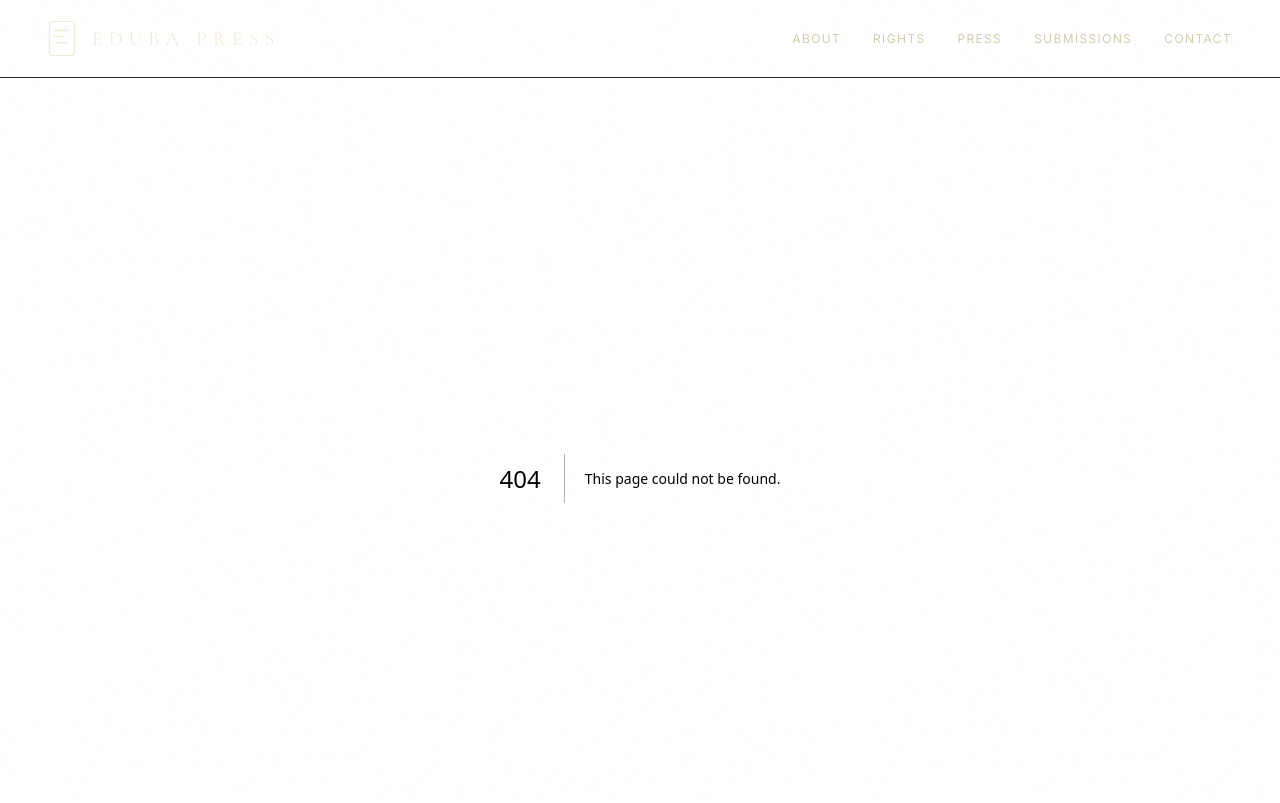
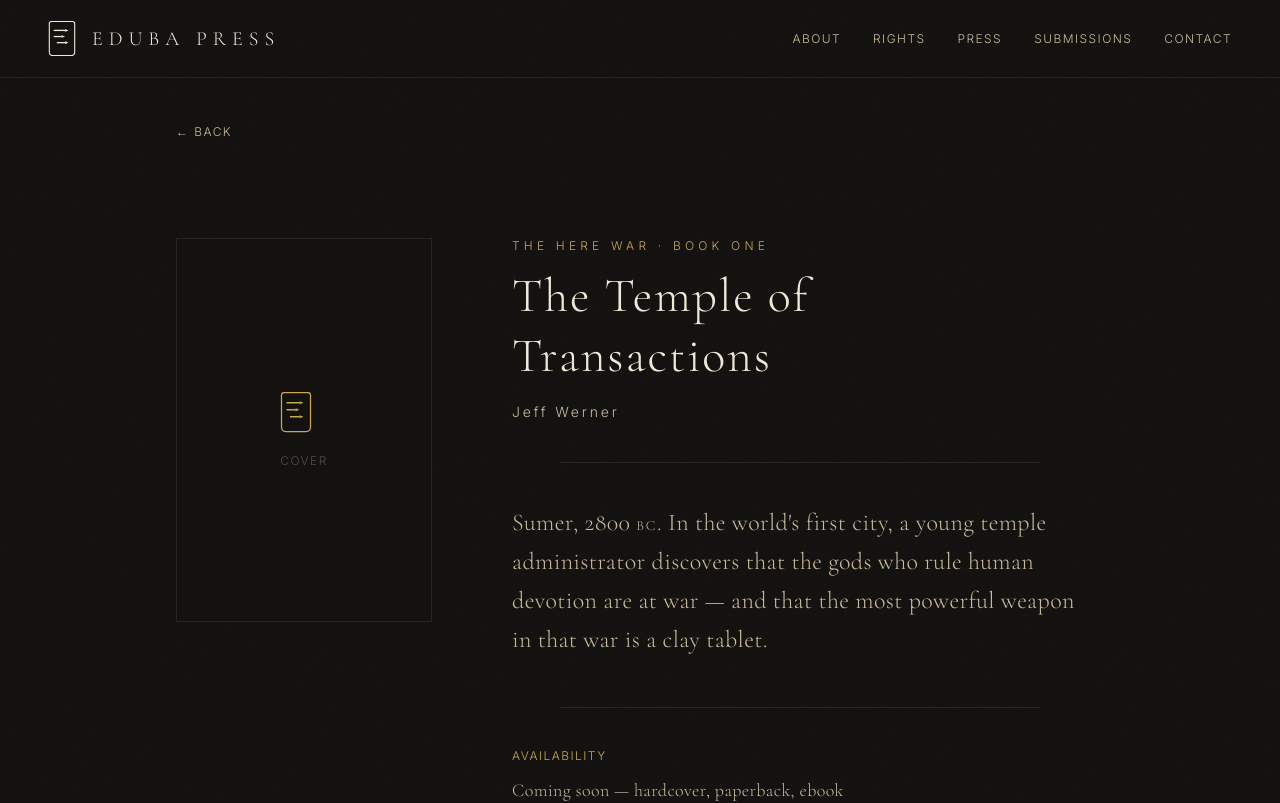
Before and after one commit to jeffwerner00/edubapress-site, a Next.js app: page /books/temple-of-transactions in a window 1280 px wide. Before the commit this address had no page. Shown: the top 803 px of the page. Built offline with nearby package versions, Linux system fonts and the light colour scheme.

Commit message:
Add book detail page (Temple of Transactions); update home Learn More link, remove Order Now

```diff
--- /dev/null
+++ b/app/books/temple-of-transactions/page.tsx
@@ -0,0 +1,103 @@
+import Link from 'next/link'
+import { EdubaMark } from '@/components/EdubaMark'
+
+export const metadata = { title: 'The Temple of Transactions — Eduba Press' }
+
+const serif = { fontFamily: 'var(--font-cormorant), Georgia, serif' }
+
+export default function TempleOfTransactionsPage() {
+  return (
+    <>
+      {/* Back link */}
+      <div className="px-6 md:px-12 pt-10 max-w-5xl mx-auto">
+        <Link
+          href="/"
+          className="text-xs uppercase font-light transition-colors"
+          style={{ letterSpacing: '0.12em', color: '#C8BC9A' }}
+        >
+          ← Back
+        </Link>
+      </div>
+
+      {/* Book detail */}
+      <div className="px-6 md:px-12 py-16 md:py-24 max-w-5xl mx-auto">
+        <div className="flex flex-col md:flex-row items-start gap-14 md:gap-20">
+
+          {/* Cover placeholder */}
+          <div className="flex-shrink-0 mx-auto md:mx-0">
+            <div
+              className="w-52 md:w-64 flex items-center justify-center"
+              style={{ aspectRatio: '2/3', minHeight: '320px', background: '#141210', border: '1px solid #2A2520' }}
+            >
+              <div className="text-center px-6">
+                <EdubaMark size={32} color="#C9A84C" strokeWidth={2.5} />
+                <p
+                  className="text-xs uppercase mt-5"
+                  style={{ letterSpacing: '0.12em', color: '#C8BC9A', opacity: 0.35 }}
+                >
+                  Cover
+                </p>
+              </div>
+            </div>
+          </div>
+
+          {/* Book info */}
+          <div className="flex-1 max-w-xl">
+            <p
+              className="text-xs uppercase mb-3 font-light"
+              style={{ letterSpacing: '0.35em', color: '#C9A84C' }}
+            >
+              The Here War · Book One
+            </p>
+
+            <h1
+              className="font-light text-4xl md:text-5xl leading-tight mb-4"
+              style={{ ...serif, letterSpacing: '0.04em', color: '#F0E8D6' }}
+            >
+              The Temple of
+              <br />Transactions
+            </h1>
+
+            <p
+              className="text-sm mb-10 font-light"
+              style={{ letterSpacing: '0.2em', color: '#C8BC9A' }}
+            >
+              Jeff Werner
+            </p>
+
+            <hr className="section-rule mb-10" />
+
+            <p
+              className="font-light text-xl md:text-2xl leading-relaxed mb-12"
+              style={{ ...serif, letterSpacing: '0.015em', color: '#C8BC9A' }}
+            >
+              Sumer, 2800{' '}
+              <span className="text-sm uppercase" style={{ letterSpacing: '0.12em' }}>bc</span>.
+              In the world&apos;s first city, a young temple administrator discovers that the gods
+              who rule human devotion are at war — and that the most powerful weapon in that war
+              is a clay tablet.
+            </p>
+
+            <hr className="section-rule mb-10" />
+
+            <div className="space-y-3">
+              <p
+                className="text-xs uppercase font-light"
+                style={{ letterSpacing: '0.12em', color: '#C9A84C' }}
+              >
+                Availability
+              </p>
+              <p
+                className="font-light text-lg"
+                style={{ ...serif, letterSpacing: '0.02em', color: '#C8BC9A' }}
+              >
+                Coming soon — hardcover, paperback, ebook
+              </p>
+            </div>
+          </div>
+
+        </div>
+      </div>
+    </>
+  )
+}
--- a/app/page.tsx
+++ b/app/page.tsx
@@ -96,18 +96,7 @@ export default function Home() {
 
             <div className="flex flex-wrap gap-4">
               <a
-                href="#"
-                className="px-7 py-3 text-xs uppercase font-light transition-colors"
-                style={{
-                  letterSpacing: '0.12em',
-                  background: '#B85C38',
-                  color: '#F0E8D6',
-                }}
-              >
-                Order Now
-              </a>
-              <a
-                href="#"
+                href="/books/temple-of-transactions"
                 className="px-7 py-3 text-xs uppercase font-light transition-colors"
                 style={{
                   letterSpacing: '0.12em',
```
